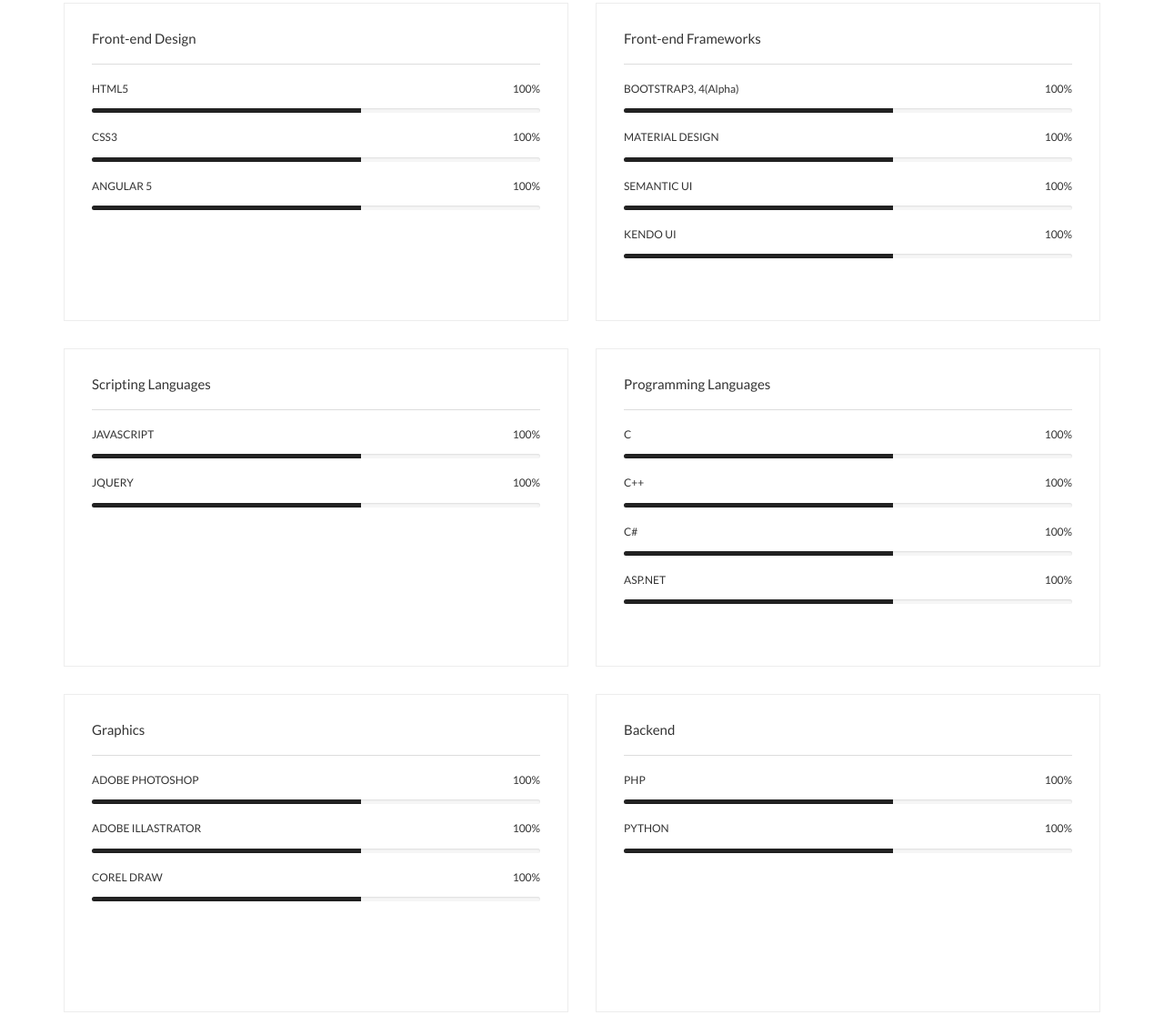
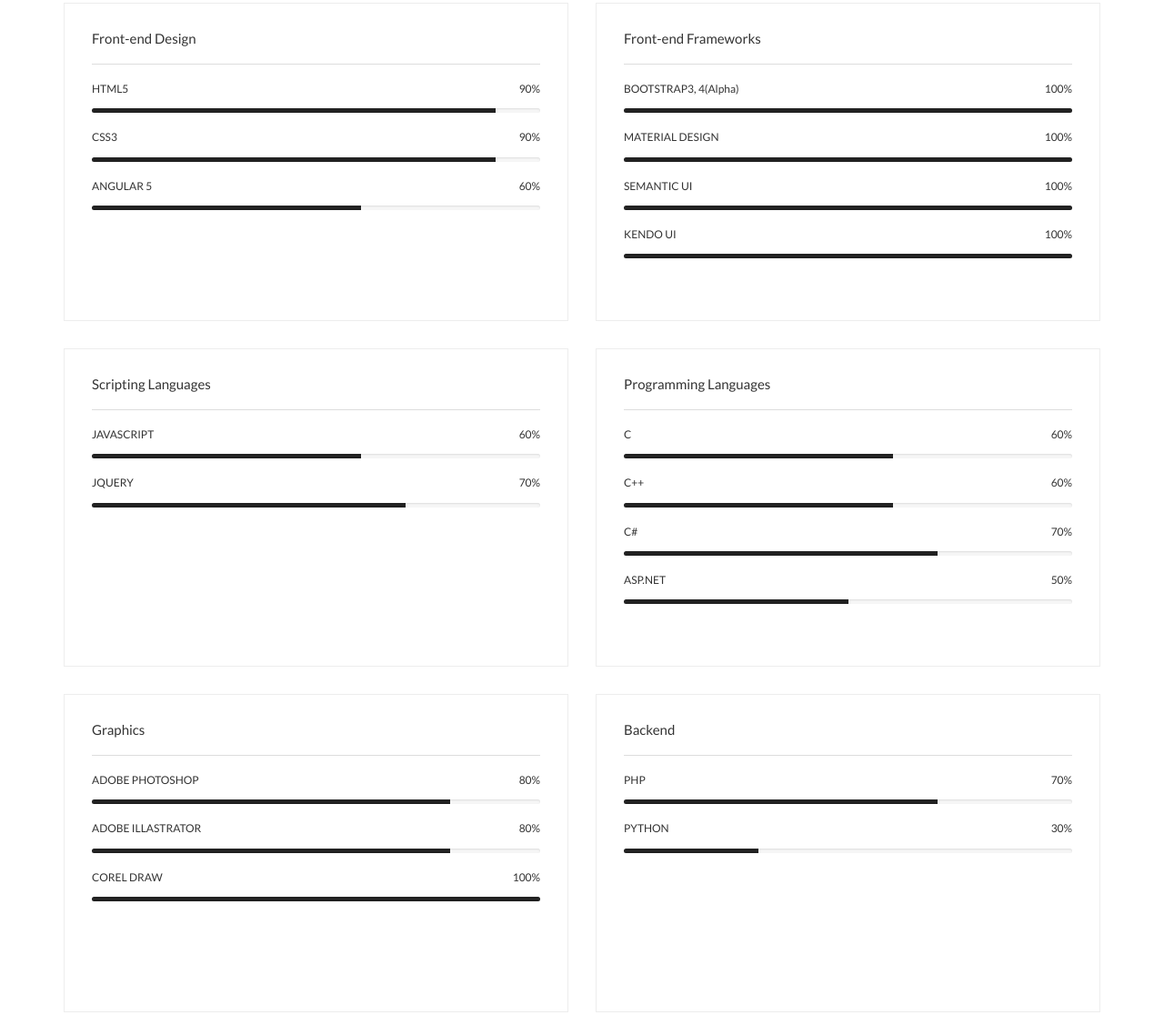
Before and after one commit to Shamitra-Dutta/shamitra-portfolio, a plain HTML site: page index.html in a window 1280 px wide. Shown: the part 2070-3186 px from the top of the page at 91% size. Drawn offline with Linux system fonts and the light colour scheme; some packages are replaced by stand-ins of ours.

Commit message:
Update index.html

```diff
--- a/index.html
+++ b/index.html
@@ -288,23 +288,23 @@
 							<div class="single-skill-wrapper">
 								<h4>Front-end Design</h4>
 								<div class="single-percentage">
-								<h6>HTML5<span class="pull-right">100%</span></h6>
+								<h6>HTML5<span class="pull-right">90%</span></h6>
 									<div class="progress">
-									  <div class="progress-bar" role="progressbar" aria-valuenow="60" aria-valuemin="0" aria-valuemax="100" style="width: 60%;">
+									  <div class="progress-bar" role="progressbar" aria-valuenow="60" aria-valuemin="0" aria-valuemax="90" style="width: 90%;">
 
 									  </div>
 									</div>
 								</div>
 								<div class="single-percentage">
-								<h6>CSS3<span class="pull-right">100%</span></h6>
+								<h6>CSS3<span class="pull-right">90%</span></h6>
 									<div class="progress">
-									  <div class="progress-bar" role="progressbar" aria-valuenow="60" aria-valuemin="0" aria-valuemax="100" style="width: 60%;">
+									  <div class="progress-bar" role="progressbar" aria-valuenow="90" aria-valuemin="0" aria-valuemax="100" style="width: 90%;">
 
 									  </div>
 									</div>
 								</div>
 								<div class="single-percentage">
-								<h6>ANGULAR 5<span class="pull-right">100%</span></h6>
+								<h6>ANGULAR 5<span class="pull-right">60%</span></h6>
 									<div class="progress">
 									  <div class="progress-bar" role="progressbar" aria-valuenow="60" aria-valuemin="0" aria-valuemax="100" style="width: 60%;">
 
@@ -316,7 +316,7 @@
 							<div class="single-skill-wrapper">
 								<h4>Scripting Languages</h4>
 								<div class="single-percentage">
-								<h6>JAVASCRIPT<span class="pull-right">100%</span></h6>
+								<h6>JAVASCRIPT<span class="pull-right">60%</span></h6>
 									<div class="progress">
 									  <div class="progress-bar" role="progressbar" aria-valuenow="60" aria-valuemin="0" aria-valuemax="100" style="width: 60%;">
 
@@ -324,9 +324,9 @@
 									</div>
 								</div>
 								<div class="single-percentage">
-								<h6>JQUERY<span class="pull-right">100%</span></h6>
+								<h6>JQUERY<span class="pull-right">70%</span></h6>
 									<div class="progress">
-									  <div class="progress-bar" role="progressbar" aria-valuenow="60" aria-valuemin="0" aria-valuemax="100" style="width: 60%;">
+									  <div class="progress-bar" role="progressbar" aria-valuenow="70" aria-valuemin="0" aria-valuemax="100" style="width: 70%;">
 
 									  </div>
 									</div>
@@ -336,17 +336,17 @@
 							<div class="single-skill-wrapper">
 								<h4>Graphics</h4>
 								<div class="single-percentage">
-								<h6>ADOBE PHOTOSHOP<span class="pull-right">100%</span></h6>
+								<h6>ADOBE PHOTOSHOP<span class="pull-right">80%</span></h6>
 									<div class="progress">
-									  <div class="progress-bar" role="progressbar" aria-valuenow="60" aria-valuemin="0" aria-valuemax="100" style="width: 60%;">
+									  <div class="progress-bar" role="progressbar" aria-valuenow="80" aria-valuemin="0" aria-valuemax="80" style="width: 80%;">
 
 									  </div>
 									</div>
 								</div>
 								<div class="single-percentage">
-								<h6>ADOBE ILLASTRATOR<span class="pull-right">100%</span></h6>
+								<h6>ADOBE ILLASTRATOR<span class="pull-right">80%</span></h6>
 									<div class="progress">
-									  <div class="progress-bar" role="progressbar" aria-valuenow="60" aria-valuemin="0" aria-valuemax="100" style="width: 60%;">
+									  <div class="progress-bar" role="progressbar" aria-valuenow="80" aria-valuemin="0" aria-valuemax="80" style="width: 80%;">
 
 									  </div>
 									</div>
@@ -354,7 +354,7 @@
 								<div class="single-percentage">
 								<h6>COREL DRAW<span class="pull-right">100%</span></h6>
 									<div class="progress">
-									  <div class="progress-bar" role="progressbar" aria-valuenow="60" aria-valuemin="0" aria-valuemax="100" style="width: 60%;">
+									  <div class="progress-bar" role="progressbar" aria-valuenow="100" aria-valuemin="0" aria-valuemax="100" style="width: 100%;">
 
 									  </div>
 									</div>
@@ -376,7 +376,7 @@
 								<div class="single-percentage">
 								<h6>BOOTSTRAP3, 4(Alpha)<span class="pull-right">100%</span></h6>
 									<div class="progress">
-									  <div class="progress-bar" role="progressbar" aria-valuenow="60" aria-valuemin="0" aria-valuemax="100" style="width: 60%;">
+									  <div class="progress-bar" role="progressbar" aria-valuenow="100" aria-valuemin="0" aria-valuemax="100" style="width: 100%;">
 
 									  </div>
 									</div>
@@ -384,7 +384,7 @@
 								<div class="single-percentage">
 								<h6>MATERIAL DESIGN<span class="pull-right">100%</span></h6>
 									<div class="progress">
-									  <div class="progress-bar" role="progressbar" aria-valuenow="60" aria-valuemin="0" aria-valuemax="100" style="width: 60%;">
+									  <div class="progress-bar" role="progressbar" aria-valuenow="100" aria-valuemin="0" aria-valuemax="100" style="width: 100%;">
 
 									  </div>
 									</div>
@@ -392,7 +392,7 @@
 								<div class="single-percentage">
 								<h6>SEMANTIC UI<span class="pull-right">100%</span></h6>
 									<div class="progress">
-									  <div class="progress-bar" role="progressbar" aria-valuenow="60" aria-valuemin="0" aria-valuemax="100" style="width: 60%;">
+									  <div class="progress-bar" role="progressbar" aria-valuenow="100" aria-valuemin="0" aria-valuemax="100" style="width: 100%;">
 
 									  </div>
 									</div>
@@ -400,7 +400,7 @@
 								<div class="single-percentage">
 								<h6>KENDO UI<span class="pull-right">100%</span></h6>
 									<div class="progress">
-									  <div class="progress-bar" role="progressbar" aria-valuenow="60" aria-valuemin="0" aria-valuemax="100" style="width: 60%;">
+									  <div class="progress-bar" role="progressbar" aria-valuenow="100" aria-valuemin="0" aria-valuemax="100" style="width: 100%;">
 
 									  </div>
 									</div>
@@ -411,7 +411,7 @@
 							<div class="single-skill-wrapper">
 								<h4>Programming Languages</h4>
 								<div class="single-percentage">
-								<h6>C<span class="pull-right">100%</span></h6>
+								<h6>C<span class="pull-right">60%</span></h6>
 									<div class="progress">
 									  <div class="progress-bar" role="progressbar" aria-valuenow="60" aria-valuemin="0" aria-valuemax="100" style="width: 60%;">
 
@@ -419,7 +419,7 @@
 									</div>
 								</div>
 								<div class="single-percentage">
-								<h6>C++<span class="pull-right">100%</span></h6>
+								<h6>C++<span class="pull-right">60%</span></h6>
 									<div class="progress">
 									  <div class="progress-bar" role="progressbar" aria-valuenow="60" aria-valuemin="0" aria-valuemax="100" style="width: 60%;">
 
@@ -427,17 +427,17 @@
 									</div>
 								</div>
 								<div class="single-percentage">
-								<h6>C#<span class="pull-right">100%</span></h6>
+								<h6>C#<span class="pull-right">70%</span></h6>
 									<div class="progress">
-									  <div class="progress-bar" role="progressbar" aria-valuenow="60" aria-valuemin="0" aria-valuemax="100" style="width: 60%;">
+									  <div class="progress-bar" role="progressbar" aria-valuenow="70" aria-valuemin="0" aria-valuemax="70" style="width: 70%;">
 
 									  </div>
 									</div>
 								</div>
 								<div class="single-percentage">
-								<h6>ASP.NET<span class="pull-right">100%</span></h6>
+								<h6>ASP.NET<span class="pull-right">50%</span></h6>
 									<div class="progress">
-									  <div class="progress-bar" role="progressbar" aria-valuenow="60" aria-valuemin="0" aria-valuemax="100" style="width: 60%;">
+									  <div class="progress-bar" role="progressbar" aria-valuenow="50" aria-valuemin="0" aria-valuemax="50" style="width: 50%;">
 
 									  </div>
 									</div>
@@ -447,17 +447,17 @@
 							<div class="single-skill-wrapper">
 								<h4>Backend</h4>
 								<div class="single-percentage">
-								<h6>PHP<span class="pull-right">100%</span></h6>
+								<h6>PHP<span class="pull-right">70%</span></h6>
 									<div class="progress">
-									  <div class="progress-bar" role="progressbar" aria-valuenow="60" aria-valuemin="0" aria-valuemax="100" style="width: 60%;">
+									  <div class="progress-bar" role="progressbar" aria-valuenow="70" aria-valuemin="0" aria-valuemax="70" style="width: 70%;">
 
 									  </div>
 									</div>
 								</div>
 								<div class="single-percentage">
-								<h6>PYTHON<span class="pull-right">100%</span></h6>
+								<h6>PYTHON<span class="pull-right">30%</span></h6>
 									<div class="progress">
-									  <div class="progress-bar" role="progressbar" aria-valuenow="60" aria-valuemin="0" aria-valuemax="100" style="width: 60%;">
+									  <div class="progress-bar" role="progressbar" aria-valuenow="60" aria-valuemin="0" aria-valuemax="30" style="width: 30%;">
 
 									  </div>
 									</div>
```
